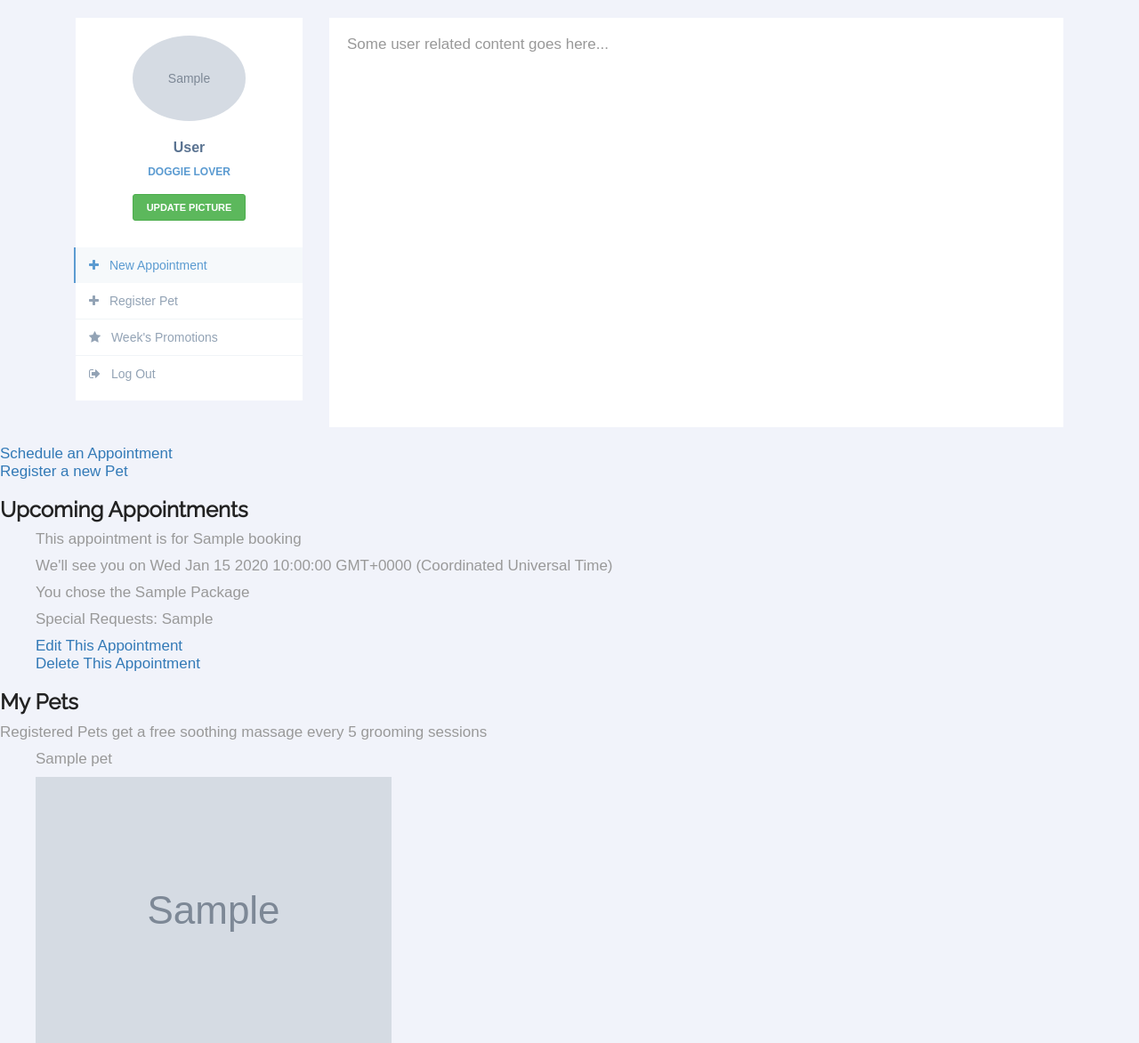
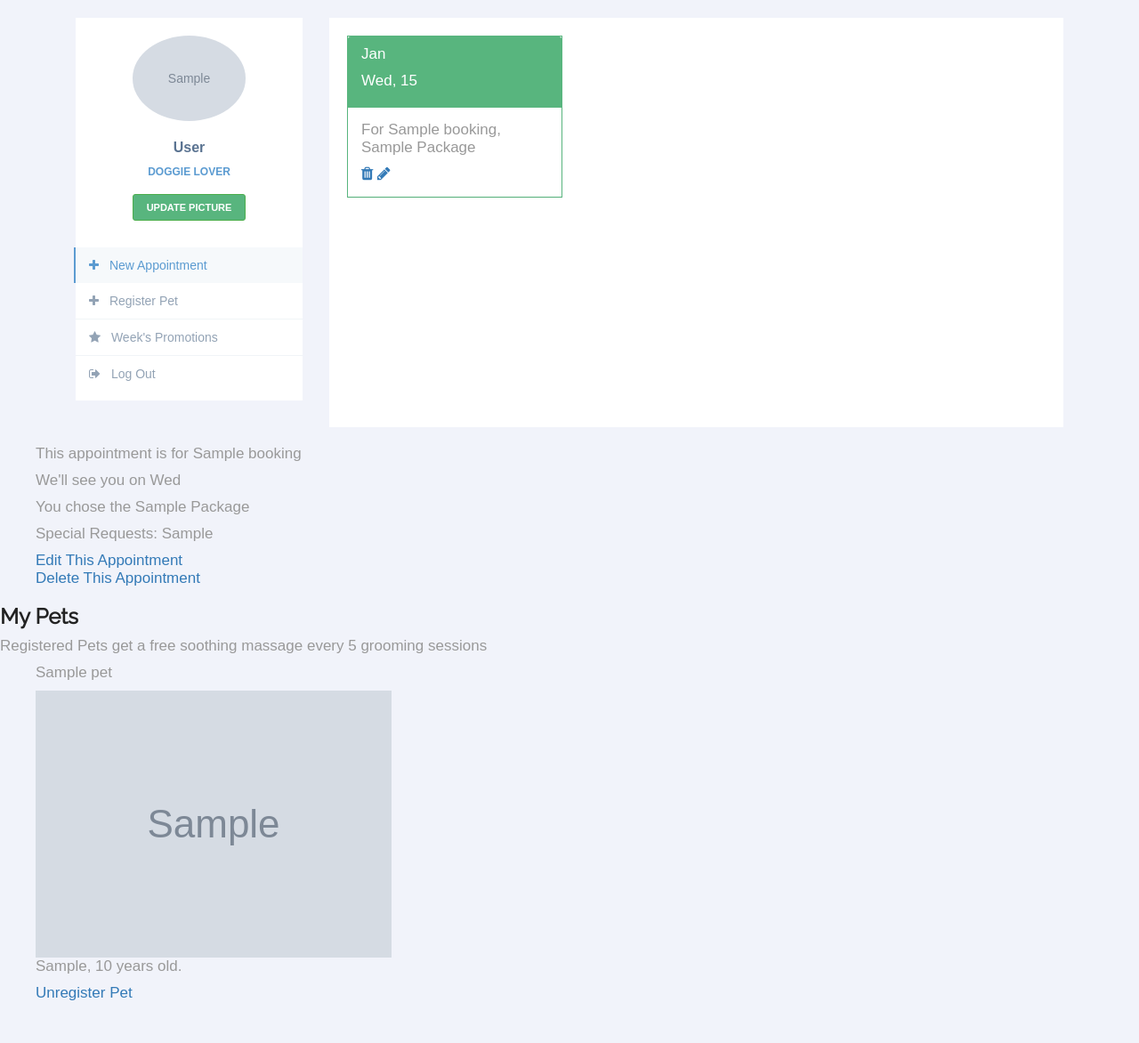
Before and after one commit to gabrielaparra/js-woof, a Node server app: page /dashboard in a window 1280 px wide. Shown: the top 1172 px of the page at 89% size. After the commit the page ends 1124 px from the top, so only its background shows below. Run offline with Node 20, Linux system fonts and the light colour scheme; a user stored in the database is signed in; tables that the repository leaves empty hold one stand-in row (values such as "Sample post"); grey boxes marked "Sample" are stand-in pictures; some libraries are stand-ins or nearby versions.

Commit message:
displayed booked appointments on dashboard

```diff
--- a/public/stylesheets/style.css
+++ b/public/stylesheets/style.css
@@ -408,31 +408,6 @@ contact us
     font-size:13px;
 }
 
-#sendmessage {
-    color: green;
-    border:1px solid green;
-    display:none;
-    text-align:center;
-    padding:15px;
-    font-weight:600;
-    margin-bottom:15px;
-}
-
-#errormessage {
-    color: red;
-    display:none;
-    border:1px solid red;
-    text-align:center;
-    padding:15px;
-    font-weight:600;
-    margin-bottom:15px;
-}
-
-#sendmessage.show, #errormessage.show, .show {
-	display:block;
-}
-
-
 /***************************************
 footer
 ***************************************/
@@ -797,3 +772,17 @@ body {
   background: #fff;
   min-height: 460px;
 }
+
+.btn, .btn-success, .btn-sm {
+	background-color: rgba(70, 173, 112, 0.9);
+}
+
+.panel, .panel-primary {
+	border-radius: 0;
+	border: 1px solid rgba(70, 173, 112, 0.9);
+}
+
+.panel-primary>.panel-heading {
+	border: none;
+	background-color: rgba(70, 173, 112, 0.9);
+}
--- a/views/booking-views/dashboard-view.ejs
+++ b/views/booking-views/dashboard-view.ejs
@@ -28,12 +28,12 @@
 				<div class="profile-usermenu">
 					<ul class="nav">
 						<li class="active">
-							<a href="#"><i class="fa fa-plus"></i>
+							<a href="/booking"><i class="fa fa-plus"></i>
 							  New Appointment
               </a>
 						</li>
 						<li>
-							<a href="#"><i class="fa fa-plus"></i>
+							<a href="/new-pet"><i class="fa fa-plus"></i>
 							  Register Pet
               </a>
 						</li>
@@ -54,24 +54,46 @@
 			</div>
 		</div>
 		<div class="col-md-9">
-            <div class="profile-content">
-			   Some user related content goes here...
-            </div>
+      <div class="profile-content">
+
+
+        <div class="row">
+          <% myBookings.forEach((booking) => { %>
+            <div class="col-md-4">
+              <div class="panel panel-primary">
+                <div class="panel-heading">
+                    <% const dateArray = booking.appointmentDate.toDateString().split(' ') %>
+                      <p> <%= dateArray[1] %> </p>
+                      <p> <%= dateArray[0] %>, <%= dateArray[2] %> </p>
+                </div>
+                <div class="panel-body">
+                      <p> For <%= booking.petsName %>, <%=booking.chosenPackage %> Package </p>
+                      <a href="/dashboard/bookings/<%= booking._id %>/delete">
+                        <i class="fa fa-trash"></i>
+                      </a>
+                      <a href="/dashboard/bookings/<%= booking._id %>/edit">
+                        <i class="fa fa-pencil"></i>
+                      </a>
+                </div>
+              </div>
+        	  </div>
+          <% }); %>
+        </div>
+
+
+      </div>
 		</div>
 	</div>
 </div>
 
-    <a href="/booking"> Schedule an Appointment </a>
-    <br>
-    <a href="/new-pet"> Register a new Pet </a>
-
-    <h3> Upcoming Appointments </h3>
 
     <ul>
       <% myBookings.forEach((booking) => { %>
         <li>
+          <% const dateArray = booking.appointmentDate.toDateString().split(' ') %>
+
           <p> This appointment is for <%= booking.petsName %> </p>
-          <p> We'll see you on <%= booking.appointmentDate %> </p>
+          <p> We'll see you on <%= dateArray[0] %> </p>
           <p> You chose the <%= booking.chosenPackage %> Package </p>
           <p> Special Requests:
             <% if (booking.specialRequests === "  " ) { %>
```
